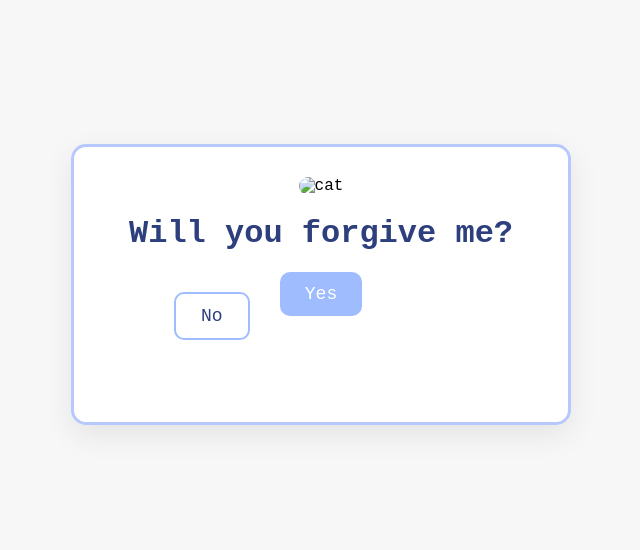
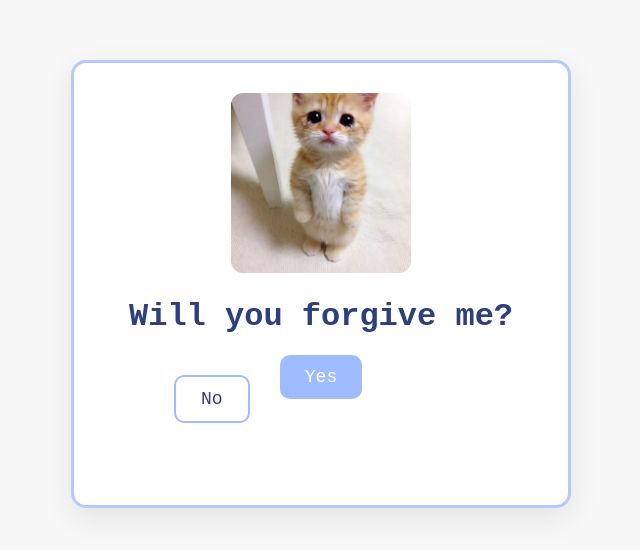
Before and after one commit to maizimahmoud12/appology, a plain HTML site: page index.html in a window 1280 px wide. Shown: the part 116-666 px from the top of the page, without its empty margins (319-959 px from the left). Drawn offline with Linux system fonts and the light colour scheme; the site is published under a folder, as on GitHub Pages, so addresses that start at the root find nothing.

Commit message:
Update index.html

```diff
--- a/index.html
+++ b/index.html
@@ -102,7 +102,7 @@ button{
 <!-- PAGE 1 -->
 <div class="card" id="page1">
 
-    <img src="/cat.jpg" alt="cat">
+    <img src="./cat.jpg" alt="cat">
 
     <h1>Will you forgive me?</h1>
 
```
